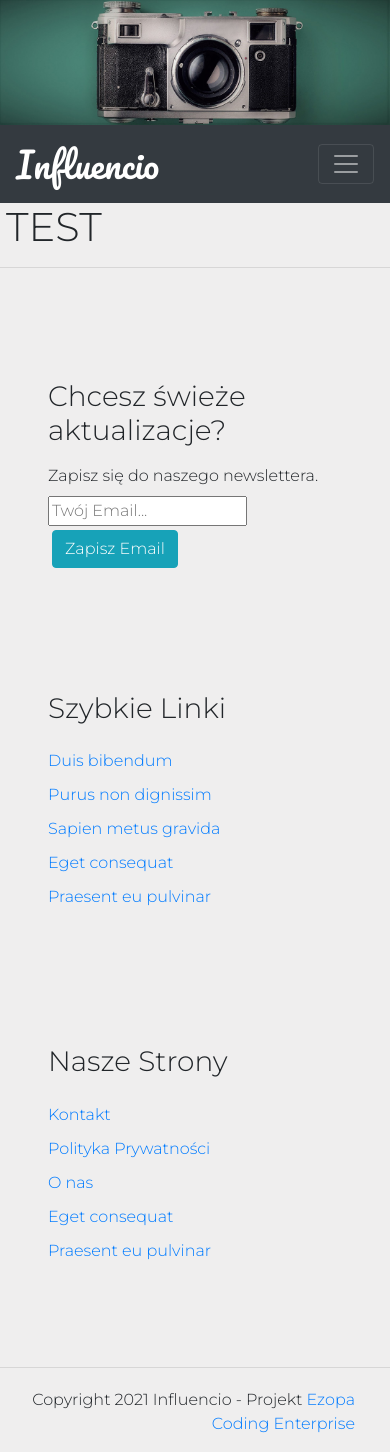
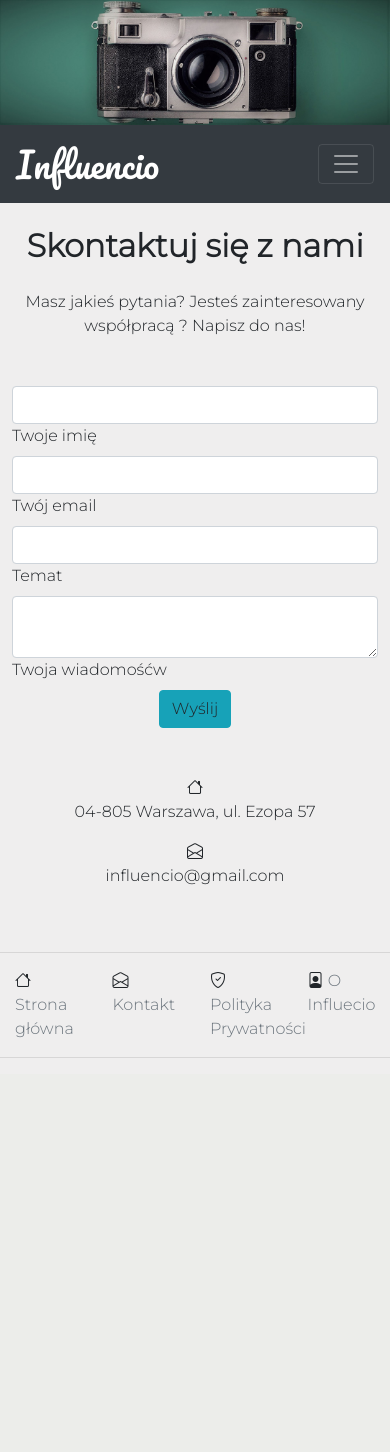
Before and after one commit to TomPrint/influencio, a Django app: page /kontakt/ in a window 390 px wide. After the commit the page ends 1058 px from the top, so only its background shows below. Run offline with Django 3.2, Linux system fonts and the light colour scheme; some libraries are stand-ins or nearby versions.

Commit message:
Changes in contact.html and footer

```diff
--- a/src/apps/pages/templates/pages/contact.html
+++ b/src/apps/pages/templates/pages/contact.html
@@ -3,8 +3,97 @@
 
 {% block content%}
 
+<!--Section: Contact v.2-->
+<section class="mb-5">
 
-<h1> TEST </h1>
+    <!--Section heading-->
+    <h2 class="h1-responsive font-weight-bold text-center my-4">Skontaktuj się z nami</h2>
+    <!--Section description-->
+    <p class="text-center w-responsive mx-auto mb-5">Masz jakieś pytania? Jesteś zainteresowany współpracą ? Napisz do nas!</p>
+
+    <div class="row">
+
+        <!--Grid column-->
+        <div class="col-md-9 mb-md-0 mb-5">
+            <form id="contact-form" name="contact-form" action="mail.php" method="POST">
+
+                <!--Grid row-->
+                <div class="row">
+
+                    <!--Grid column-->
+                    <div class="col-md-6">
+                        <div class="md-form mb-0">
+                            <input type="text" id="name" name="name" class="form-control">
+                            <label for="name" class="">Twoje imię</label>
+                        </div>
+                    </div>
+                    <!--Grid column-->
+
+                    <!--Grid column-->
+                    <div class="col-md-6">
+                        <div class="md-form mb-0">
+                            <input type="text" id="email" name="email" class="form-control">
+                            <label for="email" class="">Twój email</label>
+                        </div>
+                    </div>
+                    <!--Grid column-->
+
+                </div>
+                <!--Grid row-->
+
+                <!--Grid row-->
+                <div class="row">
+                    <div class="col-md-12">
+                        <div class="md-form mb-0">
+                            <input type="text" id="subject" name="subject" class="form-control">
+                            <label for="subject" class="">Temat</label>
+                        </div>
+                    </div>
+                </div>
+                <!--Grid row-->
+
+                <!--Grid row-->
+                <div class="row">
+
+                    <!--Grid column-->
+                    <div class="col-md-12">
+
+                        <div class="md-form">
+                            <textarea type="text" id="message" name="message" rows="2" class="form-control md-textarea"></textarea>
+                            <label for="message">Twoja wiadomośćw</label>
+                        </div>
+
+                    </div>
+                </div>
+                <!--Grid row-->
+
+            </form>
+
+            <div class="text-center text-md-left">
+                <a class="btn btn-info">Wyślij</a>
+            </div>
+            <div class="status"></div>
+        </div>
+        <!--Grid column-->
+
+        <!--Grid column-->
+        <div class="col-md-3 text-center">
+            <ul class="list-unstyled mb-0">
+                <li><i class="bi bi-house"></i>
+                    <p>04-805 Warszawa, ul. Ezopa 57</p>
+                </li>
+
+                <li><i class="bi bi-envelope-open"></i>
+                    <p>influencio@gmail.com</p>
+                </li>
+            </ul>
+        </div>
+        <!--Grid column-->
+
+    </div>
+
+</section>
+<!--Section: Contact v.2-->
 
 
 {% endblock %}
--- a/src/static/style.css
+++ b/src/static/style.css
@@ -8,6 +8,7 @@
 /* Google Fonts Link*/
 @import url('https://fonts.googleapis.com/css2?family=Kaushan+Script&family=Lora:ital,wght@0,400;0,500;0,600;1,400;1,500&family=Montserrat:ital,wght@0,100;0,200;0,300;1,100;1,200&family=Oswald:wght@500&display=swap');
 @import url('https://fonts.googleapis.com/css2?family=Pacifico&display=swap');
+@import url("https://cdn.jsdelivr.net/npm/bootstrap-icons@1.7.2/font/bootstrap-icons.css");
 
 
 .navbar-active {
--- a/src/templates/footer.html
+++ b/src/templates/footer.html
@@ -1,45 +1,24 @@
-                <!-- Subscribe form and footer links -->
+<footer>
   <hr>
-                <div class="row mt-5 pt-3">
-                    <div class="col-xl-6 col-lg-12 mb-4">
-                        <div class="tm-bg-gray p-5 h-100">
-                            <h3 class="tm-text-primary mb-3">Chcesz świeże aktualizacje?</h3>
-                            <p class="mb-2">Zapisz się do naszego newslettera.</p>
-                            <form action="" method="GET" class="tm-subscribe-form">
-                                <input type="text" name="email" placeholder="Twój Email..." required>
-                                <button type="submit" class="btn btn-info btn-md m-1">Zapisz Email</button>
-                            </form>
+  <div class="container">
+    <div class="row">
+      <div class="col-3">
+        <i class="bi bi-house"></i>
+        <a href="{% url 'page-home' %}" class="text-secondary" >Strona główna</a>
+      </div>
+      <div class="col-3">
+        <i class="bi bi-envelope-open"></i>
+        <a href="{% url 'page-contact' %}" class="text-secondary">Kontakt</a>
+      </div>
+      <div class="col-3">
+        <i class="bi bi-shield-check"></i>
+        <a href="#" class="text-secondary">Polityka Prywatności</a>
+      </div>
+      <div class="col-3">
+        <i class="bi bi-file-person"></i>
+        <a href="#" class="text-secondary">O Influecio</a>
       </div>
     </div>
-                    <div class="col-xl-3 col-lg-6 col-md-6 col-sm-6 col-12 mb-4">
-                        <div class="p-5 tm-bg-gray">
-                            <h3 class="tm-text-primary mb-4">Szybkie Linki</h3>
-                            <ul class="list-unstyled tm-footer-links">
-                                <li><a href="#">Duis bibendum</a></li>
-                                <li><a href="#">Purus non dignissim</a></li>
-                                <li><a href="#">Sapien metus gravida</a></li>
-                                <li><a href="#">Eget consequat</a></li>
-                                <li><a href="#">Praesent eu pulvinar</a></li>
-                            </ul>
   </div>
-                    </div>
-                    <div class="col-xl-3 col-lg-6 col-md-6 col-sm-6 col-12 mb-4">
-                        <div class="p-5 tm-bg-gray h-100">
-                            <h3 class="tm-text-primary mb-4">Nasze Strony</h3>
-                            <ul class="list-unstyled tm-footer-links">
-                                <li><a href="{% url 'page-contact' %}">Kontakt</a></li>
-                                <li><a href="#">Polityka Prywatności</a></li>
-                                <li><a href="#">O nas</a></li>
-                                <li><a href="#">Eget consequat</a></li>
-                                <li><a href="#">Praesent eu pulvinar</a></li>
-                            </ul>
-                        </div>
-                    </div>
-                </div> <!-- row -->
   <hr>
-                <footer class="row pt-1">
-                    <div class="col-11">
-                        <p class="text-right">Copyright 2021 Influencio
-                        - Projekt <a href="#" rel="nofollow" target="_parent">Ezopa Coding Enterprise</a></p>
-                    </div>
 </footer>
```
Lines whose indentation alone changed are shown as unchanged.
